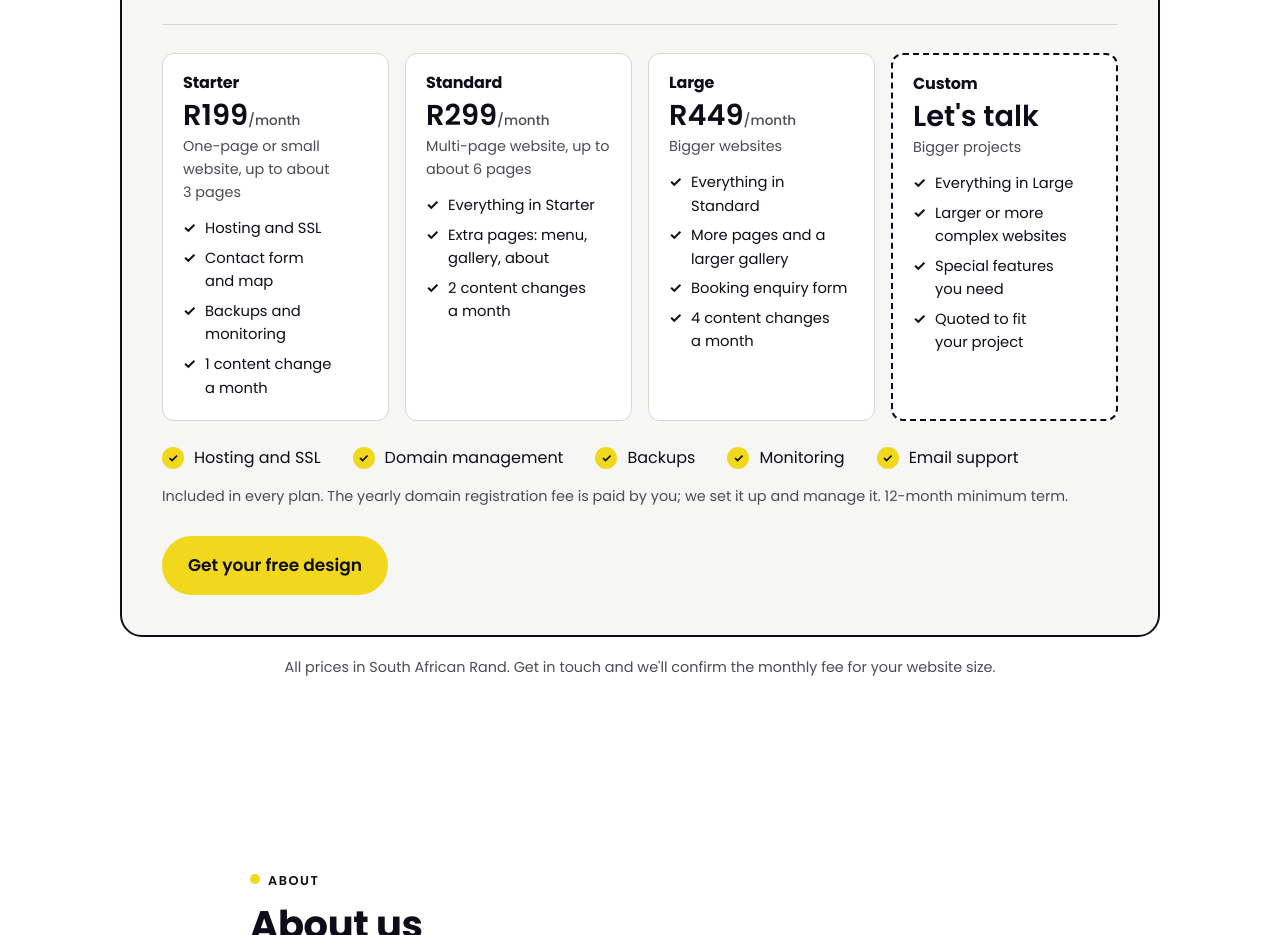
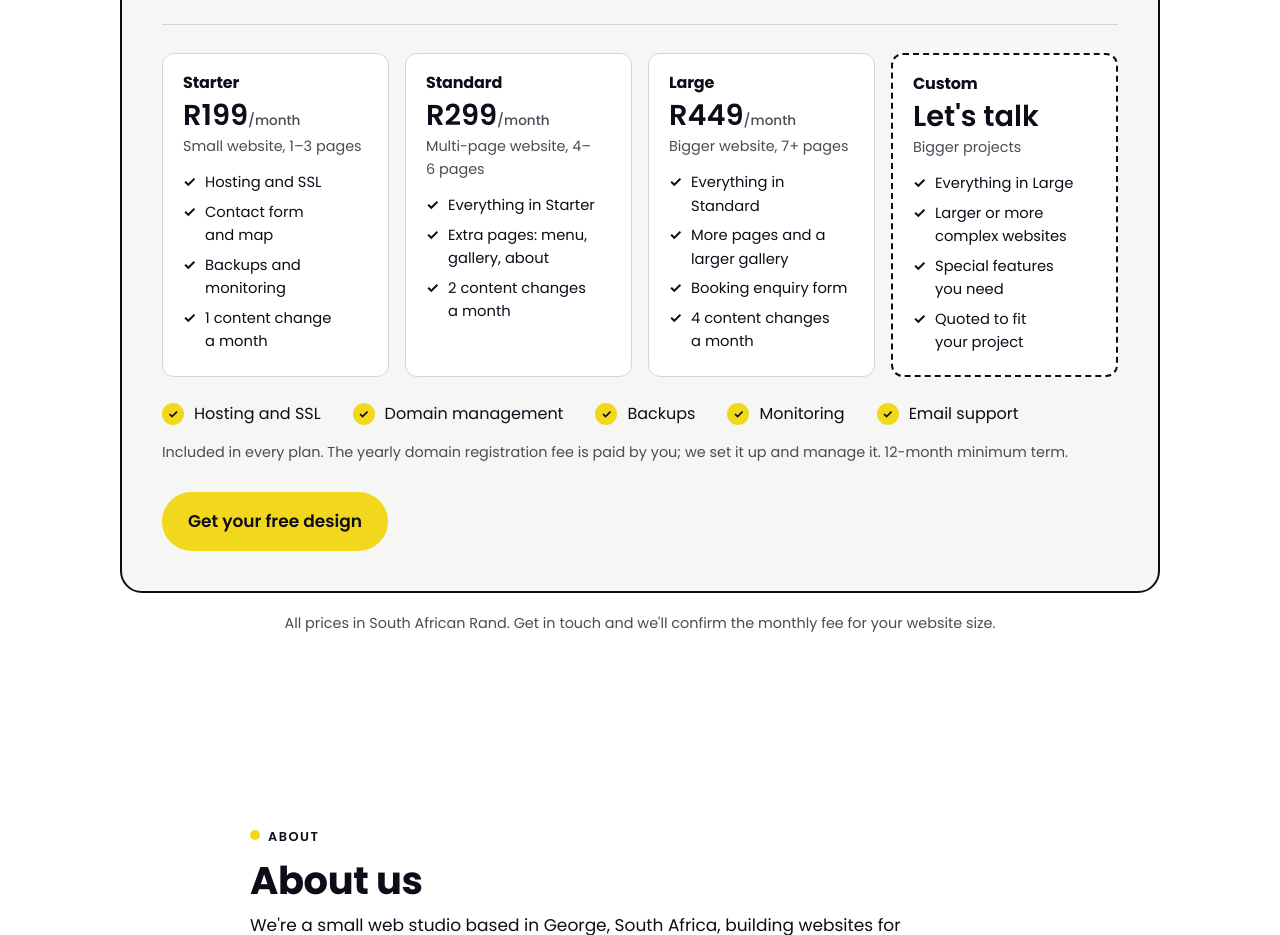
Before and after one commit to KomanRudden/onzs, a plain HTML site: page index.html in a window 1280 px wide. Shown: the part 2280-3215 px from the top of the page. Drawn offline with Linux system fonts and the light colour scheme.

Commit message:
Pricing: page ranges 1–3, 4–6, 7+

```diff
--- a/index.html
+++ b/index.html
@@ -233,11 +233,11 @@ input:focus,select:focus,textarea:focus{outline-color:var(--ink)}
    </div>
   </div>
   <div class="pc-tiers">
-   <div class="pc-tier"><h3>Starter</h3><p class="pc-tp">R199<small>/month</small></p><p class="pc-ts">One-page or small website, up to about 3 pages</p>
+   <div class="pc-tier"><h3>Starter</h3><p class="pc-tp">R199<small>/month</small></p><p class="pc-ts">Small website, 1–3 pages</p>
     <ul><li>Hosting and SSL</li><li>Contact form and map</li><li>Backups and monitoring</li><li>1 content change a month</li></ul></div>
-   <div class="pc-tier"><h3>Standard</h3><p class="pc-tp">R299<small>/month</small></p><p class="pc-ts">Multi-page website, up to about 6 pages</p>
+   <div class="pc-tier"><h3>Standard</h3><p class="pc-tp">R299<small>/month</small></p><p class="pc-ts">Multi-page website, 4–6 pages</p>
     <ul><li>Everything in Starter</li><li>Extra pages: menu, gallery, about</li><li>2 content changes a month</li></ul></div>
-   <div class="pc-tier"><h3>Large</h3><p class="pc-tp">R449<small>/month</small></p><p class="pc-ts">Bigger websites</p>
+   <div class="pc-tier"><h3>Large</h3><p class="pc-tp">R449<small>/month</small></p><p class="pc-ts">Bigger website, 7+ pages</p>
     <ul><li>Everything in Standard</li><li>More pages and a larger gallery</li><li>Booking enquiry form</li><li>4 content changes a month</li></ul></div>
    <div class="pc-tier pc-custom"><h3>Custom</h3><p class="pc-tp">Let's talk</p><p class="pc-ts">Bigger projects</p>
     <ul><li>Everything in Large</li><li>Larger or more complex websites</li><li>Special features you need</li><li>Quoted to fit your project</li></ul></div>
@@ -262,7 +262,7 @@ input:focus,select:focus,textarea:focus{outline-color:var(--ink)}
  <p class="eyebrow">FAQ</p>
  <h2>Common questions</h2>
  <details><summary>How much does it cost?</summary><p>There is no upfront build fee: website design is free, including 3 free changes at launch. After that there is one monthly fee of R199 - R449 depending on website size, or a custom quote for bigger projects. It covers hosting, SSL, domain management, backups, monitoring and monthly content changes. There is a 12-month minimum term.</p></details>
- <details><summary>What does the monthly fee include?</summary><p>Every plan includes hosting, SSL, domain management, backups, monitoring and email support (you pay the yearly domain registration fee). Starter includes 1 content change a month, Standard 2 and Large 4. Content changes are things like text, photo and price updates.</p></details>
+ <details><summary>What does the monthly fee include?</summary><p>Every plan includes hosting, SSL, domain management, backups, monitoring and email support (you pay the yearly domain registration fee). Starter (1–3 pages) includes 1 content change a month, Standard (4–6 pages) 2 and Large (7+ pages) 4. Content changes are things like text, photo and price updates.</p></details>
  <details><summary>Do I own my domain and content?</summary><p>Yes. Your domain name and your content are yours.</p></details>
  <details><summary>I already have a website. Can you help?</summary><p>Yes. We can redesign it, move it to better hosting, or just take over looking after it.</p></details>
  <details><summary>Do you only work with businesses in George?</summary><p>No. We're based in George, but we work with clients anywhere. Everything can be handled over email.</p></details>
```
